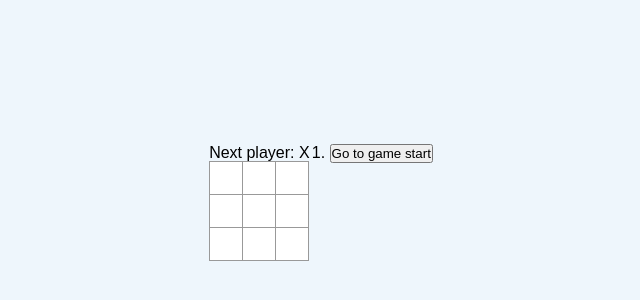
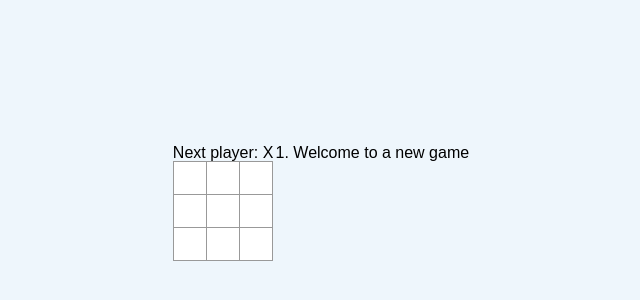
Before and after one commit to karlchvojka/Tic-Tac-Toe, a Next.js app: page / in a window 1280 px wide. Shown: the part 198-498 px from the top of the page, without its empty margins (319-959 px from the left). Built offline with nearby package versions, Linux system fonts and the light colour scheme.

Commit message:
FEAT: History Turn tracking and restart button

```diff
--- a/src/components/Game/Game.tsx
+++ b/src/components/Game/Game.tsx
@@ -35,20 +35,23 @@ export default function Game() {
   }
 
   function jumpTo(nextMove: number) {
+    if (nextMove === 0) {
+      setHistory([Array(9).fill(null)]);
+    }
     setCurrentMove(nextMove);
   }
 
   const moves = history.map((squares, move) => {
-    let description;
-    if (move > 0) {
-      description = 'Go to move #' + move;
-    } else {
-      description = 'Go to game start';
-    }
-
     return (
       <li key={move}>
-        <button onClick={() => jumpTo(move)}>{description}</button>
+        { (move === 0 && currentMove === 0) ? (
+            <p>Welcome to a new game</p>
+          ) : (move === currentMove && move > 0) ? (
+            <p>You are at move #{move}</p>
+          ) : (move === 0 && currentMove > 0) ? (
+            <button onClick={() => jumpTo(0)}>Restart Game</button>
+          ) : (<button onClick={() => jumpTo(move)}>Go to move #{move}</button>)
+        }
       </li>
     )
   })
```
